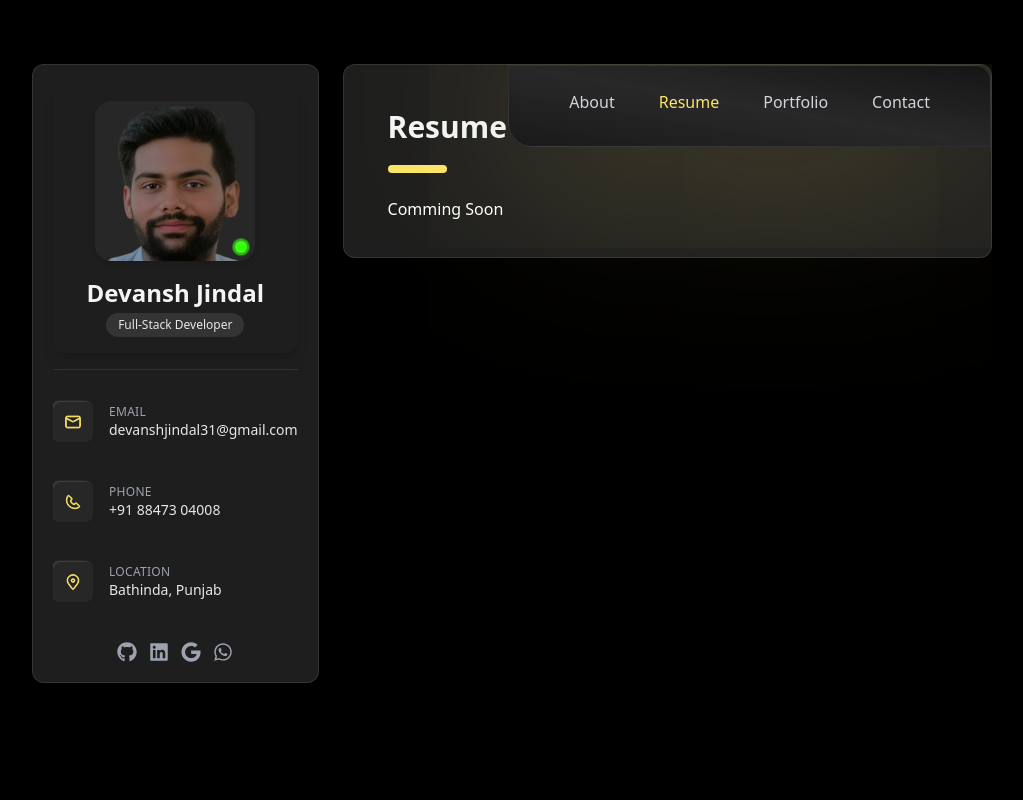
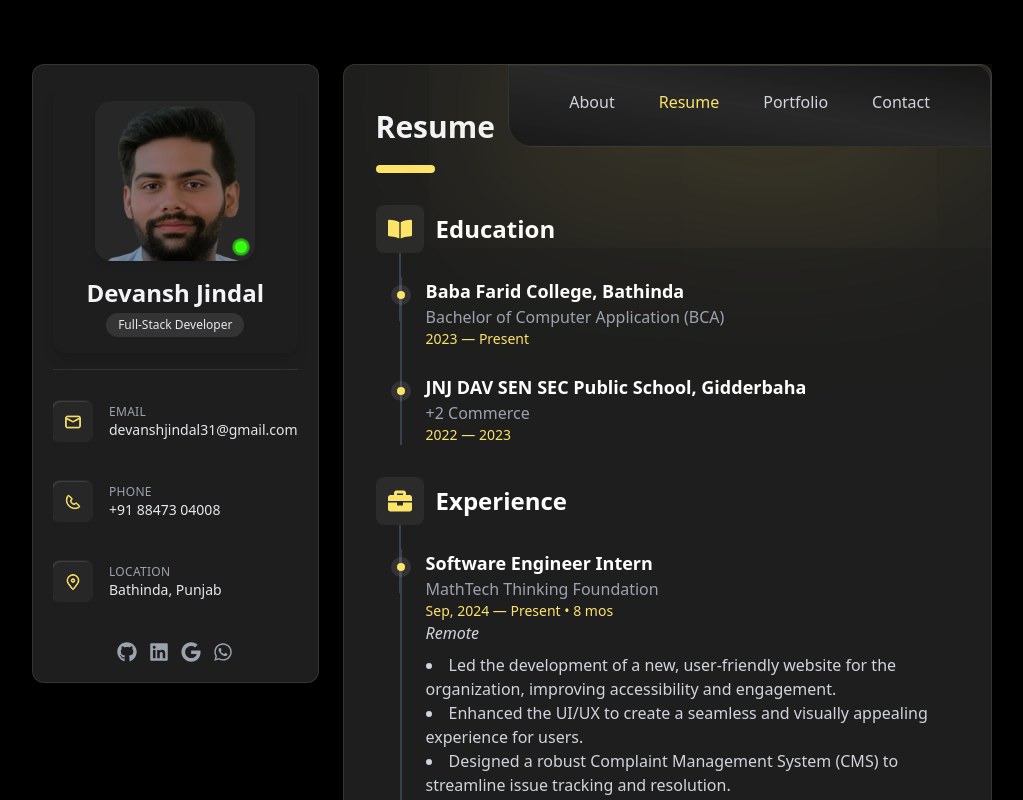
Before and after one commit to devansh-jindal-2004/portfolio-new, a Next.js app: page / in a window 1280 px wide. Both pictures are taken after a click on the button "Resume". Shown: the top 800 px of the page, without its empty margins (128-1151 px from the left). Built offline with nearby package versions, Linux system fonts and the light colour scheme.

Commit message:
projects section pending

```diff
--- a/components/Portfolio/Portfolio.jsx
+++ b/components/Portfolio/Portfolio.jsx
@@ -8,7 +8,7 @@ function Portfolio() {
         <div className="h-1 w-1/2 bg-[#fce469] rounded-full mt-5 p-1"></div>
       </div>
 
-      <h1>coming Soon</h1>
+      <h1>Projects to be Added Soon</h1>
 
     </div>
   )
--- a/components/Resume/Resume.jsx
+++ b/components/Resume/Resume.jsx
@@ -1,17 +1,40 @@
-import React from 'react'
+import React from "react";
+import { FaBookOpen, FaBriefcase } from "react-icons/fa";
+import Section from "./Section";
+import ResumeItem from "./ResumeItem";
+import { resumeData } from "./resumeData";
 
-function Resume() {
+const Resume = () => {
   return (
-    <div className='h-full w-full px-4 md:px-8 py-6 space-y-6'>
-      <div className="text-3xl font-bold text-gray-100 relative w-fit">
+    <div className="xl:px-5 py-6 text-white space-y-8">
+      <div className="text-3xl font-bold text-gray-100 relative w-fit px-4 xl:p-0">
         Resume
-        <div className="h-1 w-1/2 bg-[#fce469] rounded-full mt-5 p-1"></div>
+        <div className="h-1 w-1/2 bg-[#fce469] rounded-full mt-5 px-4 xl:p-1"></div>
       </div>
 
-      <h1>Comming Soon</h1>
+      {/* Education Section */}
+      <Section icon={<FaBookOpen className="text-[#fce469] text-2xl" />} title="Education">
+        {resumeData.education.map((edu, index) => (
+          <ResumeItem key={index} title={edu.title} subtitle={edu.degree} years={edu.years} />
+        ))}
+      </Section>
 
+      {/* Experience Section */}
+      <Section icon={<FaBriefcase className="text-[#fce469] text-2xl" />} title="Experience">
+        {resumeData.experience.map((exp, index) => (
+          <ResumeItem key={index} title={exp.title} subtitle={exp.company} years={exp.years} location={exp.location}>
+            <ul className="list-disc list-inside text-gray-300 mt-2">
+              {exp.tasks.map((task, i) => (
+                <li key={i}>{task}</li>
+              ))}
+            </ul>
+          </ResumeItem>
+        ))}
+      </Section>
+
+      {/* <div>button</div> */}
     </div>
-  )
-}
+  );
+};
 
-export default Resume
+export default Resume;
--- /dev/null
+++ b/components/Resume/ResumeItem.jsx
@@ -0,0 +1,18 @@
+import React from "react";
+
+const ResumeItem = ({ title, subtitle, years, location, children }) => (
+  <div className="relative">
+    {/* Timeline Dot */}
+    <div className="absolute -left-[2.18rem] top-2 w-5 h-5 bg-gray-50/10 rounded-full z-50 flex justify-center items-center">
+      <div className="w-[0.5rem] h-[0.5rem] bg-[#fce469] rounded-full"></div>
+    </div>
+
+    <h4 className="text-lg font-semibold text-white">{title}</h4>
+    <p className="text-gray-400">{subtitle}</p>
+    <p className="text-sm text-[#fce469]">{years}</p>
+    {location && <p className="italic text-gray-300">{location}</p>}
+    {children}
+  </div>
+);
+
+export default ResumeItem;
--- /dev/null
+++ b/components/Resume/Section.jsx
@@ -0,0 +1,23 @@
+import React from "react";
+
+const Section = ({ icon, title, children }) => (
+  <div className="mb-10 relative">
+    {/* Icon & Title Container */}
+    <div className="flex items-center gap-3">
+      {/* Icon Container */}
+      <div className="p-3 bg-[#2b2b2b] rounded-lg relative z-10 flex items-center justify-center">
+        {icon}
+        {/* Vertical Line Starting from Middle of Icon */}
+        <div className="absolute left-1/2 top-full w-[2px] h-[calc(100%+20px)] bg-gray-700 transform -translate-x-1/2"></div>
+      </div>
+      <h3 className="text-2xl font-semibold">{title}</h3>
+    </div>
+
+    {/* Resume Items with Vertical Timeline */}
+    <div className="relative mt-6 ml-6 border-l-2 border-gray-700 pl-6 space-y-6">
+      {children}
+    </div>
+  </div>
+);
+
+export default Section;
--- /dev/null
+++ b/components/Resume/resumeData.js
@@ -0,0 +1,37 @@
+export const resumeData = {
+    education: [
+      {
+        title: "Baba Farid College, Bathinda",
+        degree: "Bachelor of Computer Application (BCA)",
+        years: "2023 — Present",
+      },
+      {
+        title: "JNJ DAV SEN SEC Public School, Gidderbaha",
+        degree: "+2 Commerce",
+        years: "2022 — 2023",
+      },
+    ],
+    experience: [
+      {
+        title: "Software Engineer Intern",
+        company: "MathTech Thinking Foundation",
+        location: "Remote",
+        years: "Sep, 2024 — Present • 8 mos",
+        tasks: [
+          "Led the development of a new, user-friendly website for the organization, improving accessibility and engagement.",
+          "Enhanced the UI/UX to create a seamless and visually appealing experience for users.",
+          "Designed a robust Complaint Management System (CMS) to streamline issue tracking and resolution.",
+        ],
+      },
+      {
+        title: "Freelancer",
+        company: "",
+        location: "Remote",
+        years: "Available",
+        tasks: [
+          "Designed and developed a professional website for a startup, enhancing its digital presence and user engagement.",
+          "Built an intelligent seating plan automation system for my college, ensuring efficient, fair, and optimized exam arrangements.",
+        ],
+      },
+    ],
+  };
```
